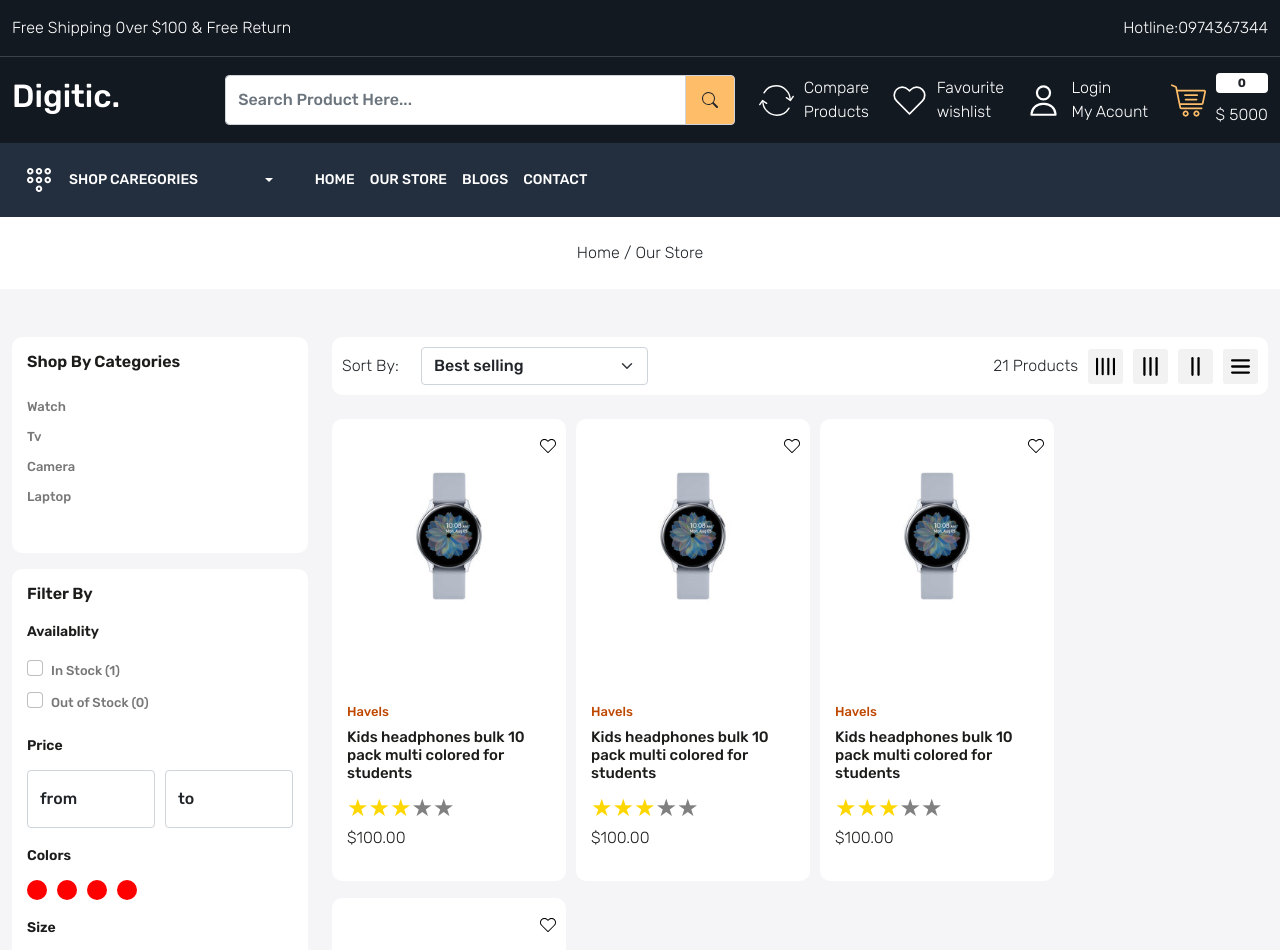
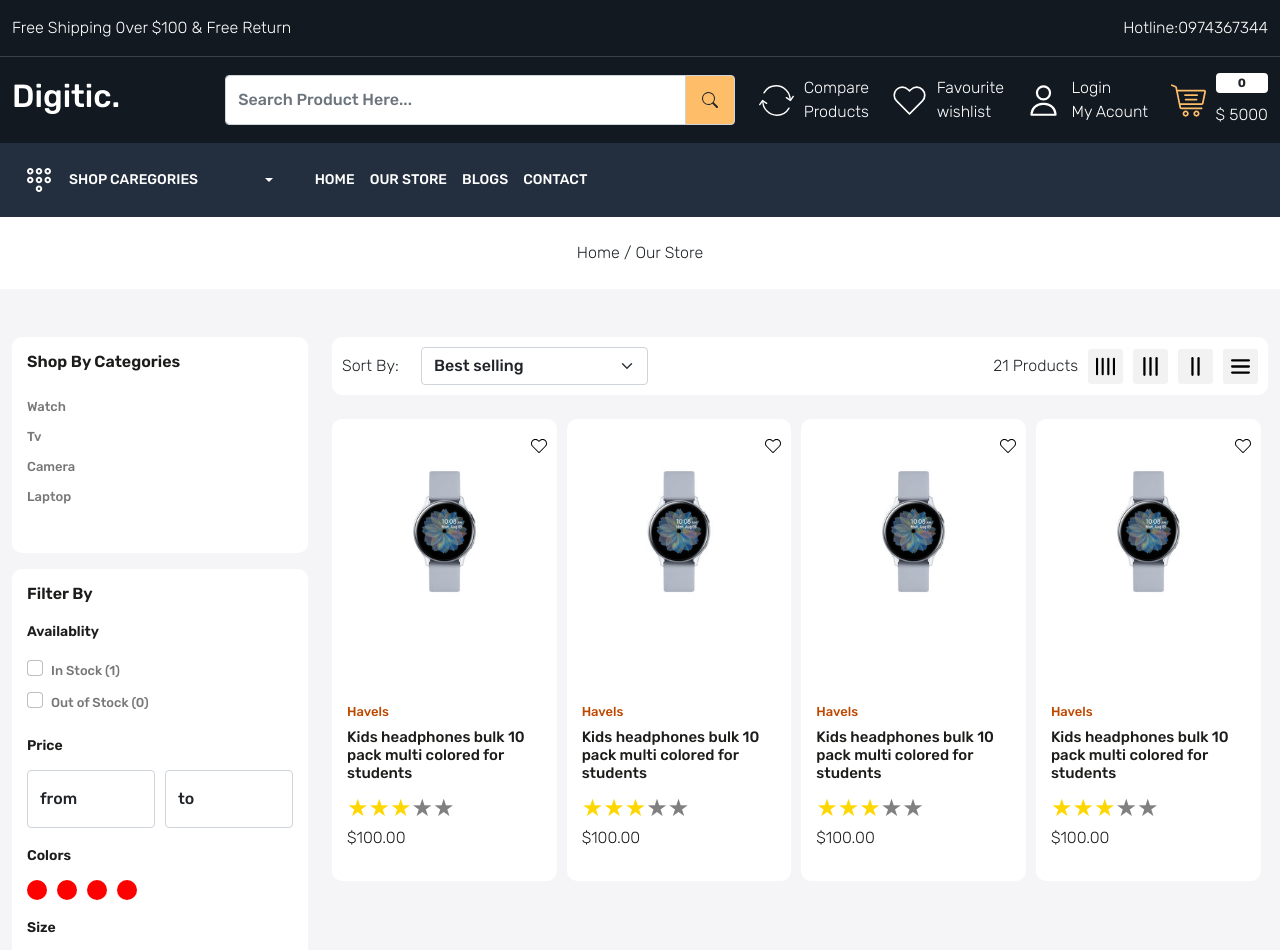
Before and after one commit to nguyenthevinh279/DevelopersCorner_ECommerce_ui, a React (Create React App) app: page /product in a window 1280 px wide. Shown: the top 950 px of the page. Built offline with nearby package versions, Linux system fonts and the light colour scheme.

Commit message:
fix deloy

```diff
--- a/src/components/ProductCard.js
+++ b/src/components/ProductCard.js
@@ -8,7 +8,7 @@
 
   return (
     <>
-    <div className={`${location.pathname === '/store' ? `gr-${grid}` : 'col-3'}`}>
+    <div className={`${location.pathname === '/product' ? `gr-${grid}` : 'col-3'}`}>
         <Link to='/product/:id' className="product-card position-relative">
             <div className="wishlist-icon position-absolute ">
                 <button className='border-0 bg-transparent'>
```
